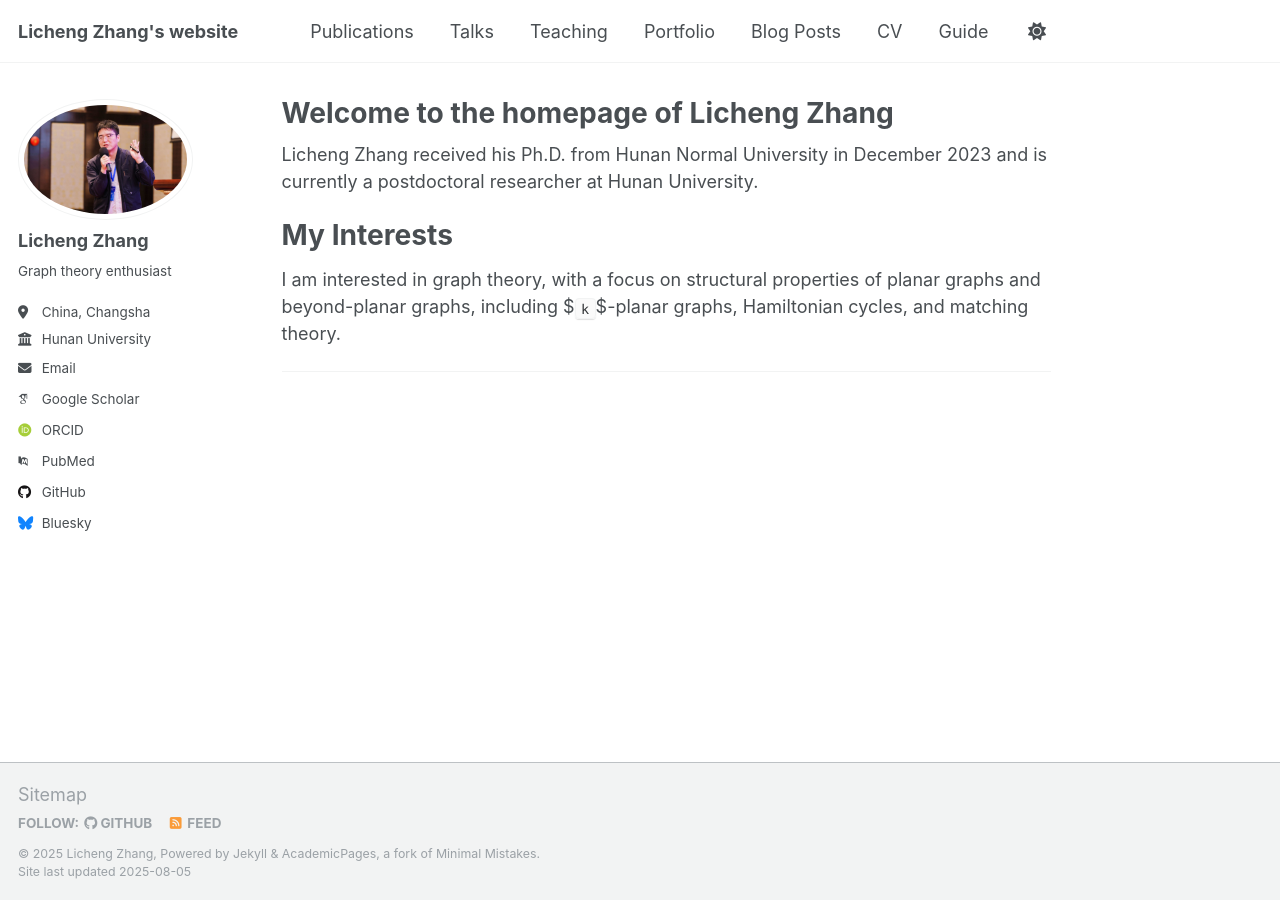
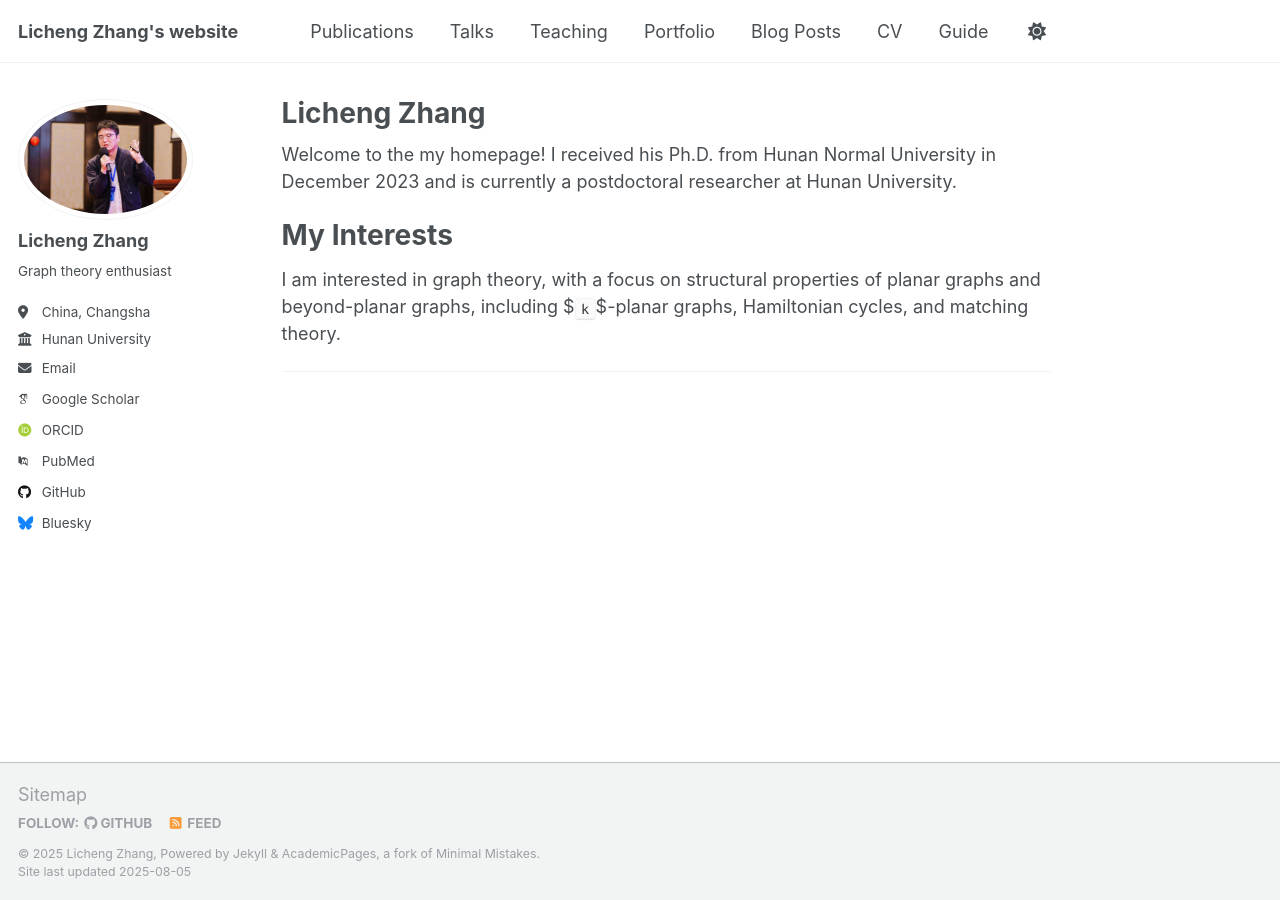
Before and after one commit to lichengzhang2/lichengzhang.github.io, a Jekyll site: the page built from _pages/about.md, in a window 1280 px wide. Built offline with Jekyll 4.4.1, drawn with Linux system fonts in a browser that asks for light colours; some web fonts are replaced; a script that is not in the unit is left out.

Commit message:
Update about.md

```diff
--- a/_pages/about.md
+++ b/_pages/about.md
@@ -1,13 +1,12 @@
 ---
 permalink: /
-title: "Welcome to the homepage of Licheng Zhang"
+title: "Licheng Zhang"
 author_profile: true
 redirect_from:
   - /about/
   - /about.html
 ---
-
-Licheng Zhang received his Ph.D. from Hunan Normal University in December 2023 and is currently a postdoctoral researcher at Hunan University.
+Welcome to the my homepage! I received his Ph.D. from Hunan Normal University in December 2023 and is currently a postdoctoral researcher at Hunan University.
 
 My Interests
 ======
```
